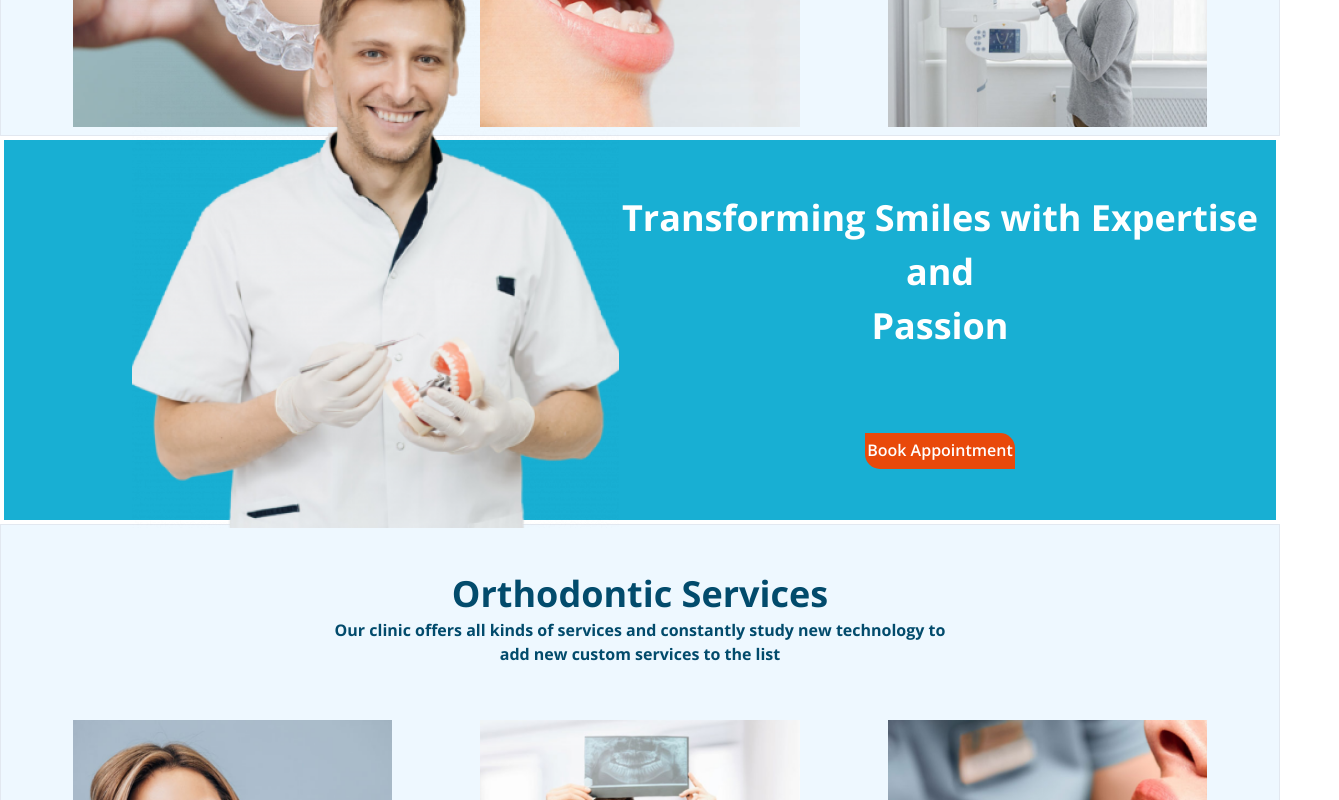
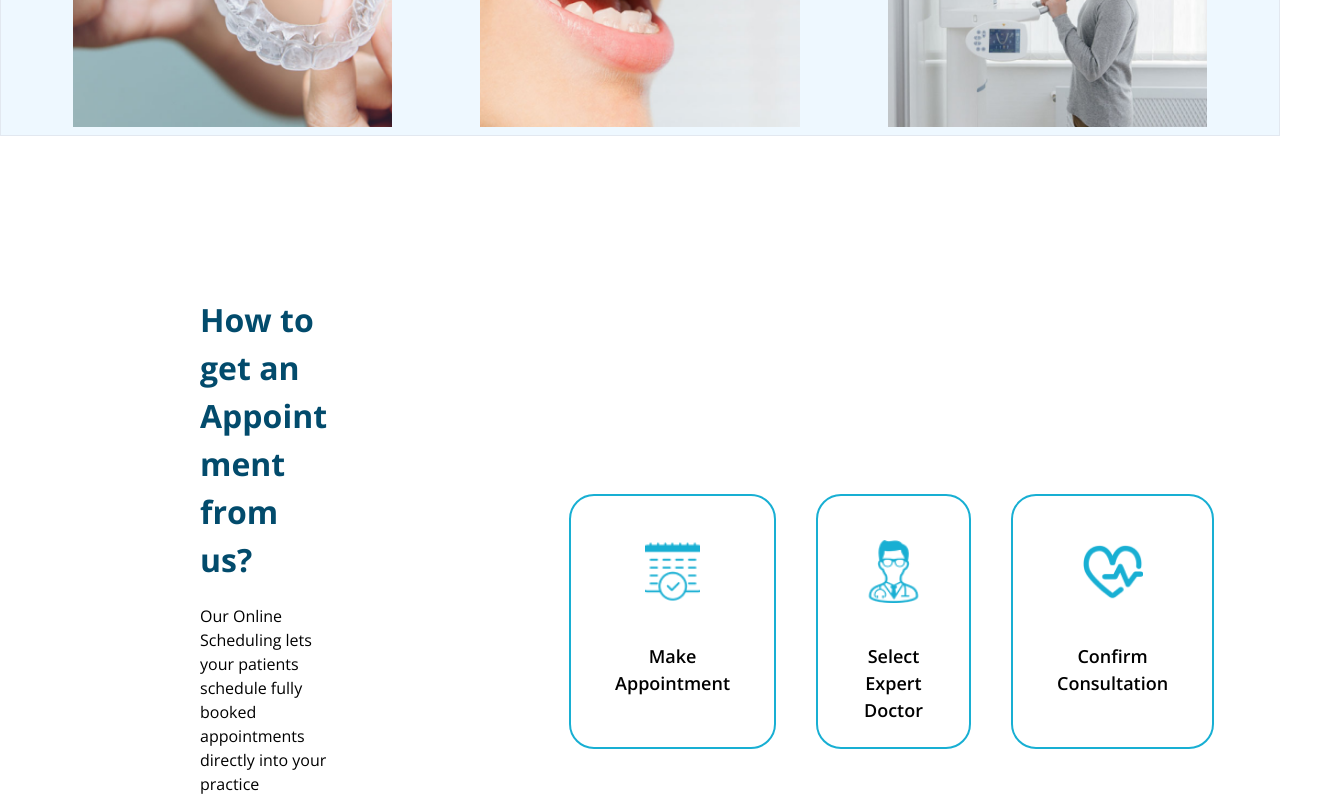
Before and after one commit to RuentDev/dental-appointment-app-client, a Next.js app: page / in a window 1280 px wide. Shown: the part 2620-3420 px from the top of the page, 1339 px wide, since content can reach past the window. Built offline with nearby package versions, Linux system fonts and the light colour scheme.

Commit message:
fixed padding

```diff
--- a/src/app/page.tsx
+++ b/src/app/page.tsx
@@ -9,7 +9,7 @@ const HomePage = () => {
       <Components.Sections.MakeAppointmentSection />
       <Components.Sections.AboutSection />
       <Components.Sections.OrthodonticSection />
-      {/* <Components.Sections.ProcessSection/> */}
+      <Components.Sections.ProcessSection/>
       <Components.Sections.AdvertiseSection/>
       <Components.Sections.OrthodonticSection />
       <Components.Sections.AppointmentsSection/>
--- a/src/components/Sections/AdvertiseSection.tsx
+++ b/src/components/Sections/AdvertiseSection.tsx
@@ -6,7 +6,7 @@ interface AdvertiseSectionProps {}
 
 const AdvertiseSection = () => {
   return (
-    <Container maxW="100%" maxH="100%" border={0}>
+    <Container maxW="100%" maxH="100%" border={0} p={0}>
       <Box
         width="100%"
         height={{ base: "194px", sm: "194px", md: "266px", lg: "380px" }}
--- a/src/components/Sections/ProcessSection.tsx
+++ b/src/components/Sections/ProcessSection.tsx
@@ -83,7 +83,7 @@ const ProcessSection = () => {
             alignItems="center"
             top="50%"
             left="50%"
-            maxW="90%"
+            maxW="80%"
             templateColumns={{
               base: "repeat(1, 1fr)",
               sm: "repeat(1, 1fr)",
```
